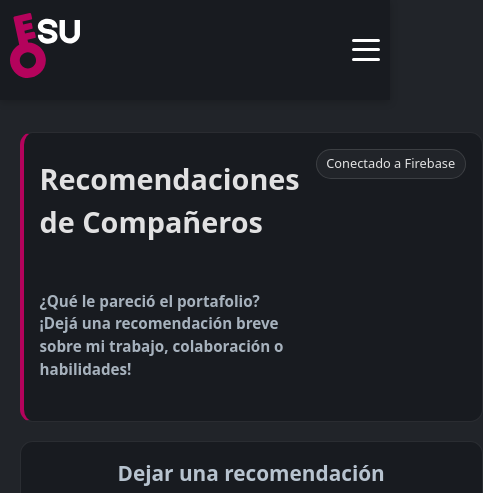
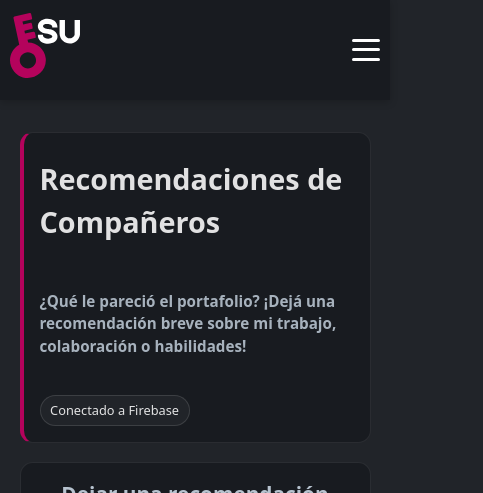
Before and after one commit to Eyden17/WPD-IIS-2025-Portfolio01, a React (Vite) app in the folder my_portfolio/: page /recomendaciones in a window 390 px wide. Shown: the top 493 px of the page, 483 px wide, since content can reach past the window. Built offline with nearby package versions, Linux system fonts and the light colour scheme; no server answers; the database is empty.

Commit message:
fix: quitar igual que rompe la responsividad

```diff
--- a/my_portfolio/src/pages/Recommendations/Recommendations.css
+++ b/my_portfolio/src/pages/Recommendations/Recommendations.css
@@ -210,7 +210,7 @@
    ============================================ */
 @media (max-width: 480px) {
 
-=  .recs-hero {
+  .recs-hero {
     flex-direction: column;
     align-items: flex-start;
     gap: 0.8rem;
```
